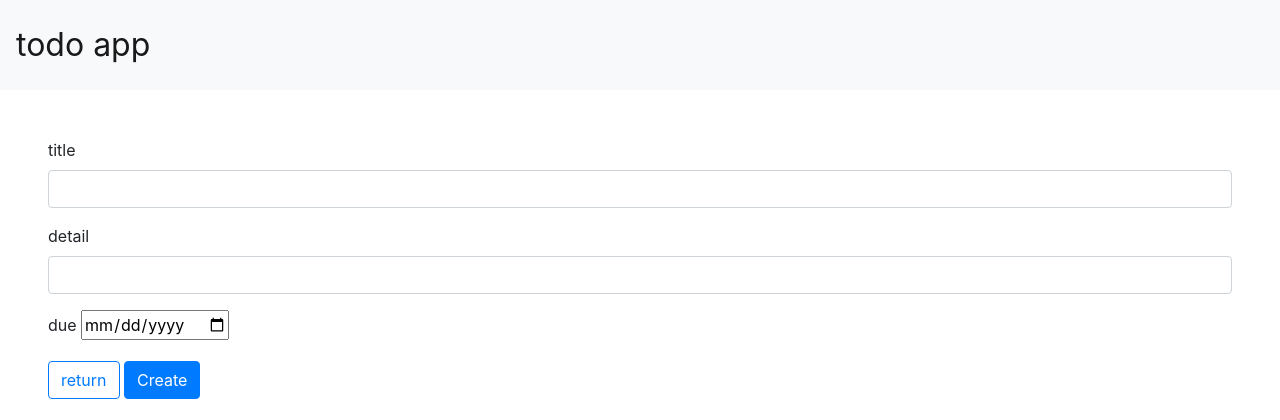
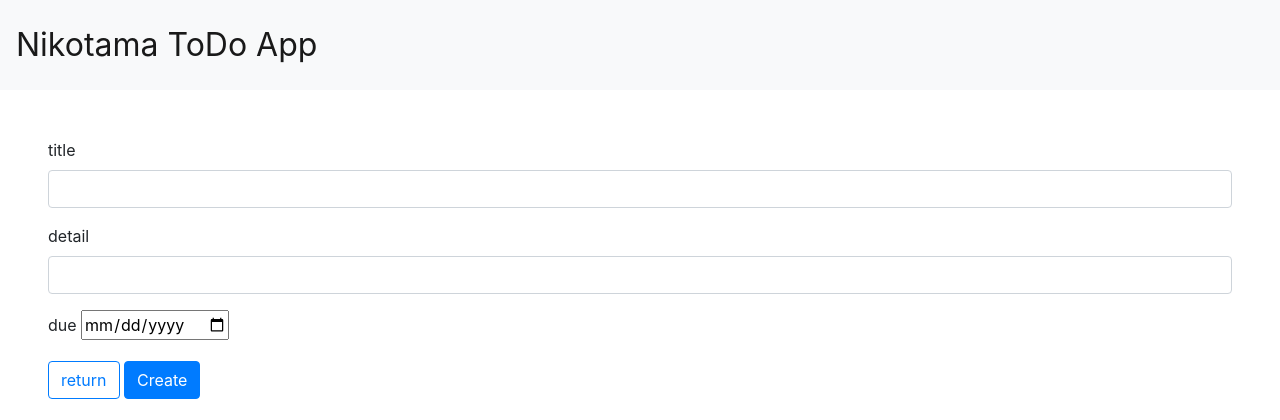
Before and after one commit to nikotamajapan/flask, a Flask app: page /create in a window 1280 px wide. Shown: the top 420 px of the page. Run offline with Flask 2, Linux system fonts and the light colour scheme; some libraries are stand-ins or nearby versions.

Commit message:
デプロイできた

```diff
--- a/app.yaml
+++ b/app.yaml
@@ -1 +1,3 @@
 runtime: python38 # or python37 for Python 3.7
+
+entrypoint: gunicorn -b :$PORT app:app
--- a/templates/base.html
+++ b/templates/base.html
@@ -9,7 +9,7 @@
 </head>
 <body>
     <nav class="navbar navbar-light bg-light p-3">
-        <a class="navbar-brand" href="/" style="font-size: 2rem;">todo app</a>
+        <a class="navbar-brand" href="/" style="font-size: 2rem;">Nikotama ToDo App </a>
     </nav>
     {% block body %}{% endblock %}
 
```
Also changed, not shown: todo.db.
